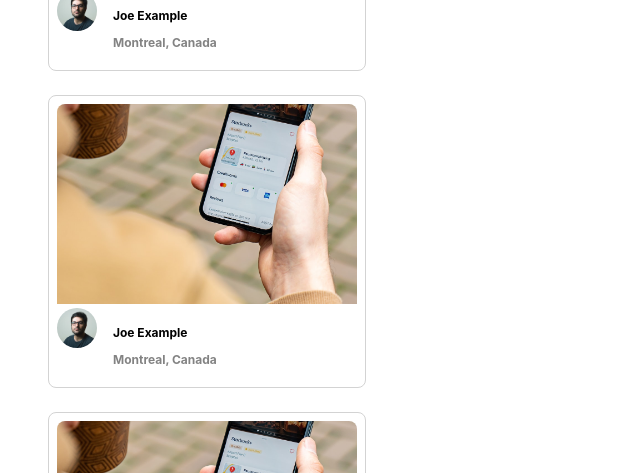
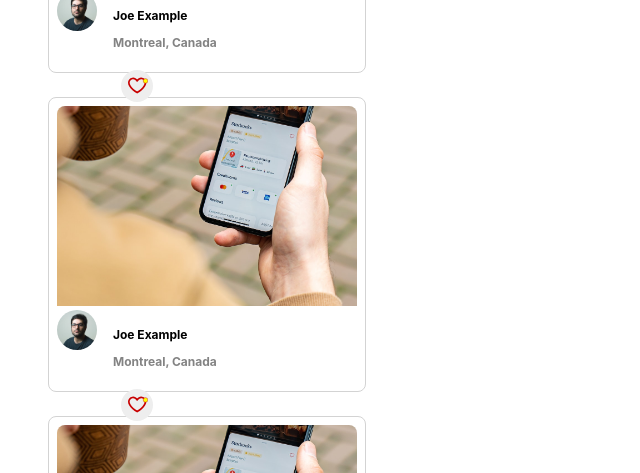
Before and after one commit to brettg17/photoLabs, a React (Create React App) app in the folder frontend/: page / in a window 1280 px wide. Shown: the part 246-719 px from the top of the page, without its empty margins (0-640 px from the left). Built offline with nearby package versions, Linux system fonts and the light colour scheme; the HTML template or start-up script is replaced by a standard one.

Commit message:
user can now favourite a photo

```diff
--- a/frontend/src/components/PhotoFavButton.jsx
+++ b/frontend/src/components/PhotoFavButton.jsx
@@ -1,13 +1,20 @@
-import React, { useCallback, useState } from 'react';
-
+import React, { useState } from 'react';
 import FavIcon from './FavIcon';
 import '../styles/PhotoFavButton.scss';
 
 function PhotoFavButton() {
+  const [selected, setSelected] = useState(false);
+  const [displayAlert, setDisplayAlert] = useState(true);
+
+  const toggleSelected = () => {
+    setSelected(!selected);
+    setDisplayAlert(false);
+  };
+
   return (
-    <div className="photo-list__fav-icon">
+    <div className="photo-list__fav-icon" onClick={toggleSelected}>
       <div className="photo-list__fav-icon-svg">
-        {/* Insert React */}
+        <FavIcon selected={selected} displayAlert={displayAlert} />
       </div>
     </div>
   );
--- a/frontend/src/components/PhotoListItem.jsx
+++ b/frontend/src/components/PhotoListItem.jsx
@@ -1,5 +1,5 @@
 import React from "react";
-
+import PhotoFavButton from './PhotoFavButton';
 import "../styles/PhotoListItem.scss";
 
 const PhotoListItem = ({ photo }) => {
@@ -12,6 +12,7 @@
         <div className="photo-list__user-info">
           <p className="photo-list__username">{username}</p>
           <p className="photo-list__user-location">{location.city}, {location.country}</p>
+          <PhotoFavButton />
         </div>
       </div>
     </div>
```
